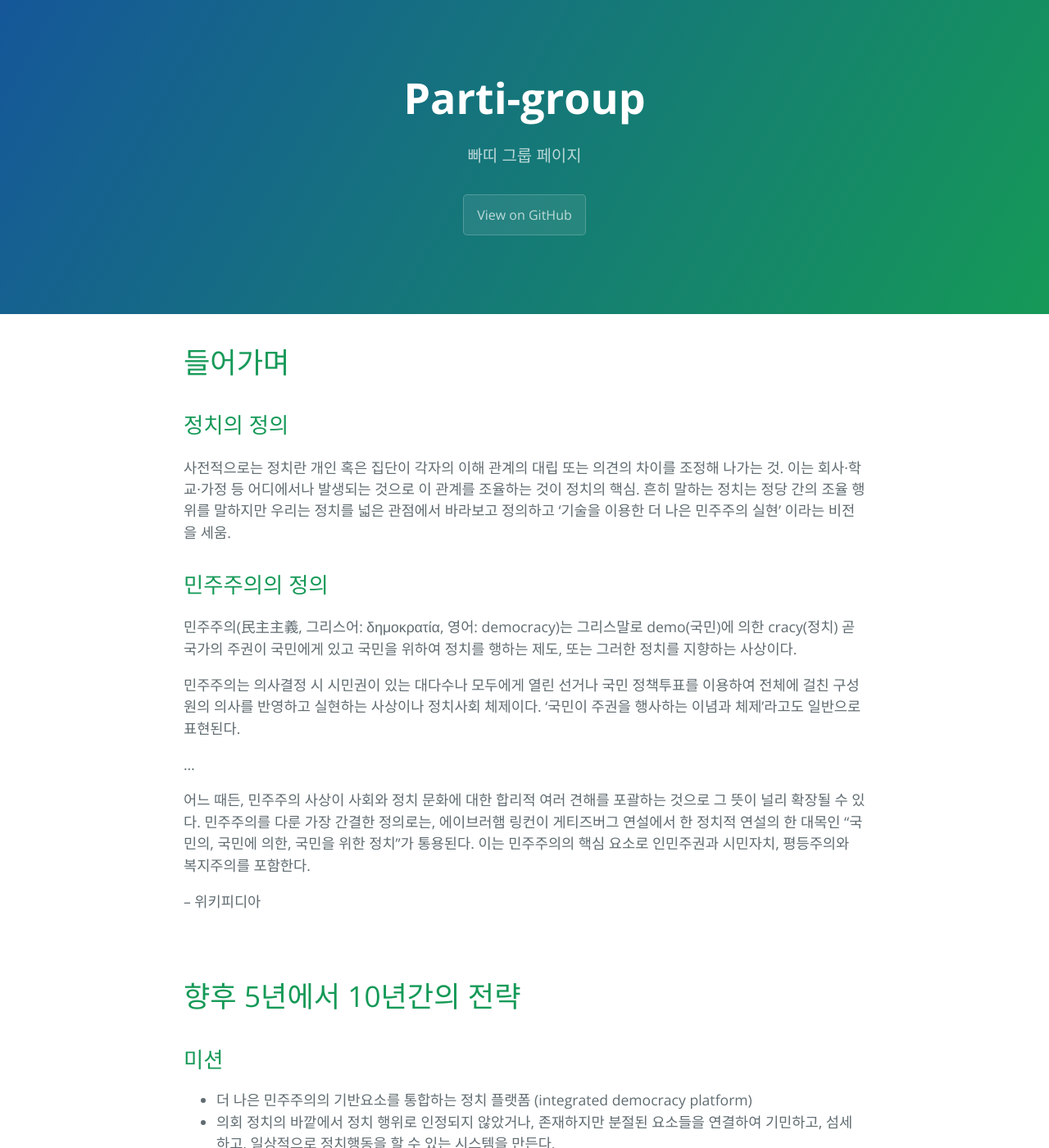
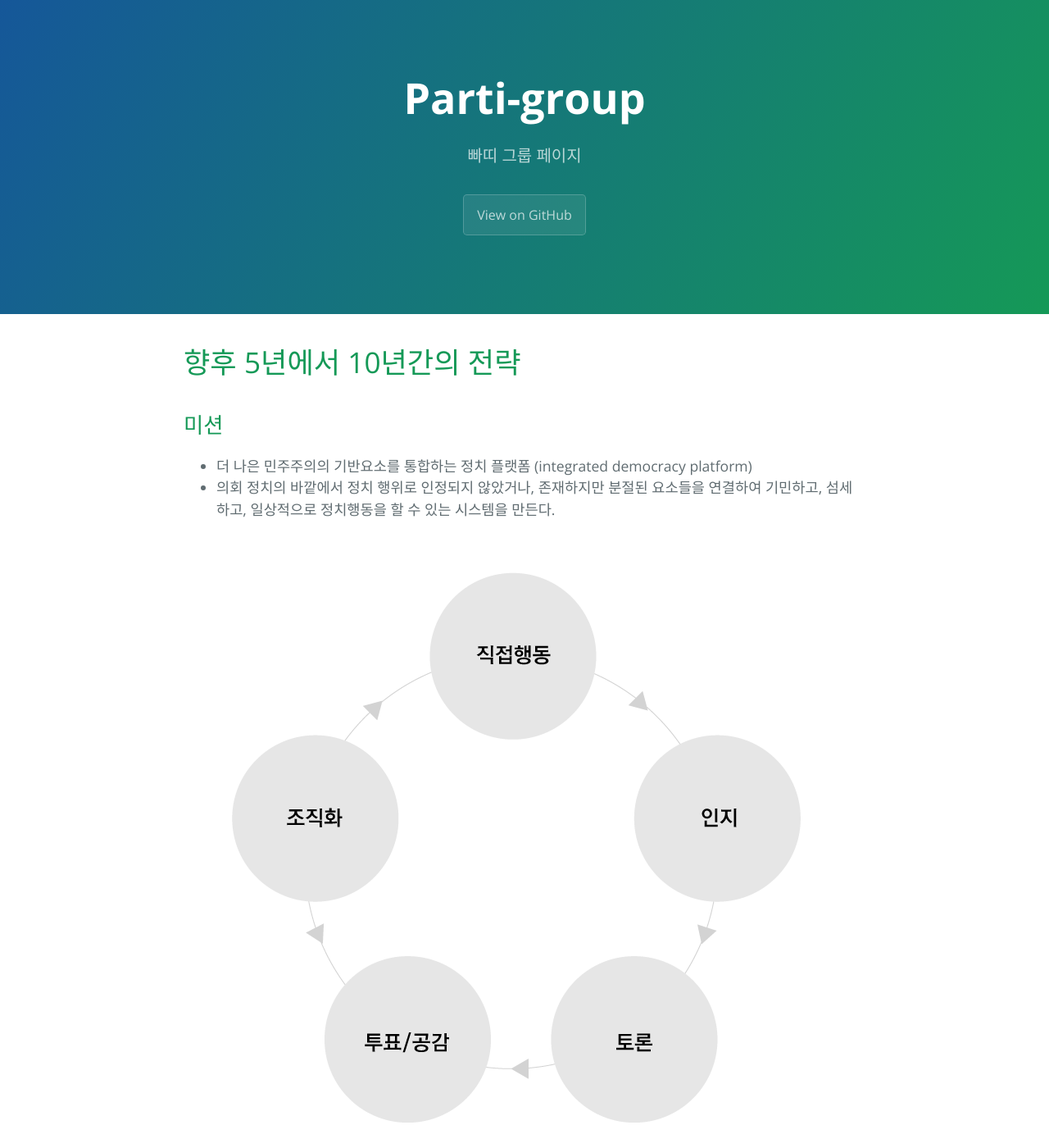
Before and after one commit to parti-coop/parti-group, a Jekyll site: the page built from docs/platforms.md, in a window 1280 px wide and 1400 px high. Shown: the whole window at 82% size. Built offline with Jekyll 4.4.1, drawn with Linux system fonts in a browser that asks for light colours.

Commit message:
Definitions removed and fixed wrong image filename

```diff
--- a/docs/platforms.md
+++ b/docs/platforms.md
@@ -1,26 +1,6 @@
 ---
 layout: default
 ---
-
-# 들어가며
-
-## 정치의 정의
-
-사전적으로는 정치란 개인 혹은 집단이 각자의 이해 관계의 대립 또는 의견의 차이를 조정해 나가는 것. 이는 회사·학교·가정 등 어디에서나 발생되는 것으로 이 관계를 조율하는 것이 정치의 핵심. 흔히 말하는 정치는 정당 간의 조율 행위를 말하지만 우리는 정치를 넓은 관점에서 바라보고 정의하고 '기술을 이용한 더 나은 민주주의 실현' 이라는 비전을 세움.
-
-## 민주주의의 정의
-
-민주주의(民主主義, 그리스어: δημοκρατία, 영어: democracy)는 그리스말로 demo(국민)에 의한 cracy(정치) 곧 국가의 주권이 국민에게 있고 국민을 위하여 정치를 행하는 제도, 또는 그러한 정치를 지향하는 사상이다.
-
-민주주의는 의사결정 시 시민권이 있는 대다수나 모두에게 열린 선거나 국민 정책투표를 이용하여 전체에 걸친 구성원의 의사를 반영하고 실현하는 사상이나 정치사회 체제이다. '국민이 주권을 행사하는 이념과 체제'라고도 일반으로 표현된다.
-
-...
-
-어느 때든, 민주주의 사상이 사회와 정치 문화에 대한 합리적 여러 견해를 포괄하는 것으로 그 뜻이 널리 확장될 수 있다. 민주주의를 다룬 가장 간결한 정의로는, 에이브러햄 링컨이 게티즈버그 연설에서 한 정치적 연설의 한 대목인 "국민의, 국민에 의한, 국민을 위한 정치"가 통용된다. 이는 민주주의의 핵심 요소로 인민주권과 시민자치, 평등주의와 복지주의를 포함한다.
-
--- 위키피디아
-
-&nbsp;
 
 # 향후 5년에서 10년간의 전략
 
@@ -84,7 +64,7 @@
 
 ## 목표 & 로드맵
 
-![objective-roadmap](/media/parti_graph_1.png)
+![objective-roadmap](/media/parti_graph_2.png)
 
 * 1단계 : 정치-사회 이슈를 표출하고 토론할 공론장을 만든다.
   - 이슈를 인지하거나 토론에 참여하는 과정을 통해 시민 주권을 자각하게 하도록 한다.
```
